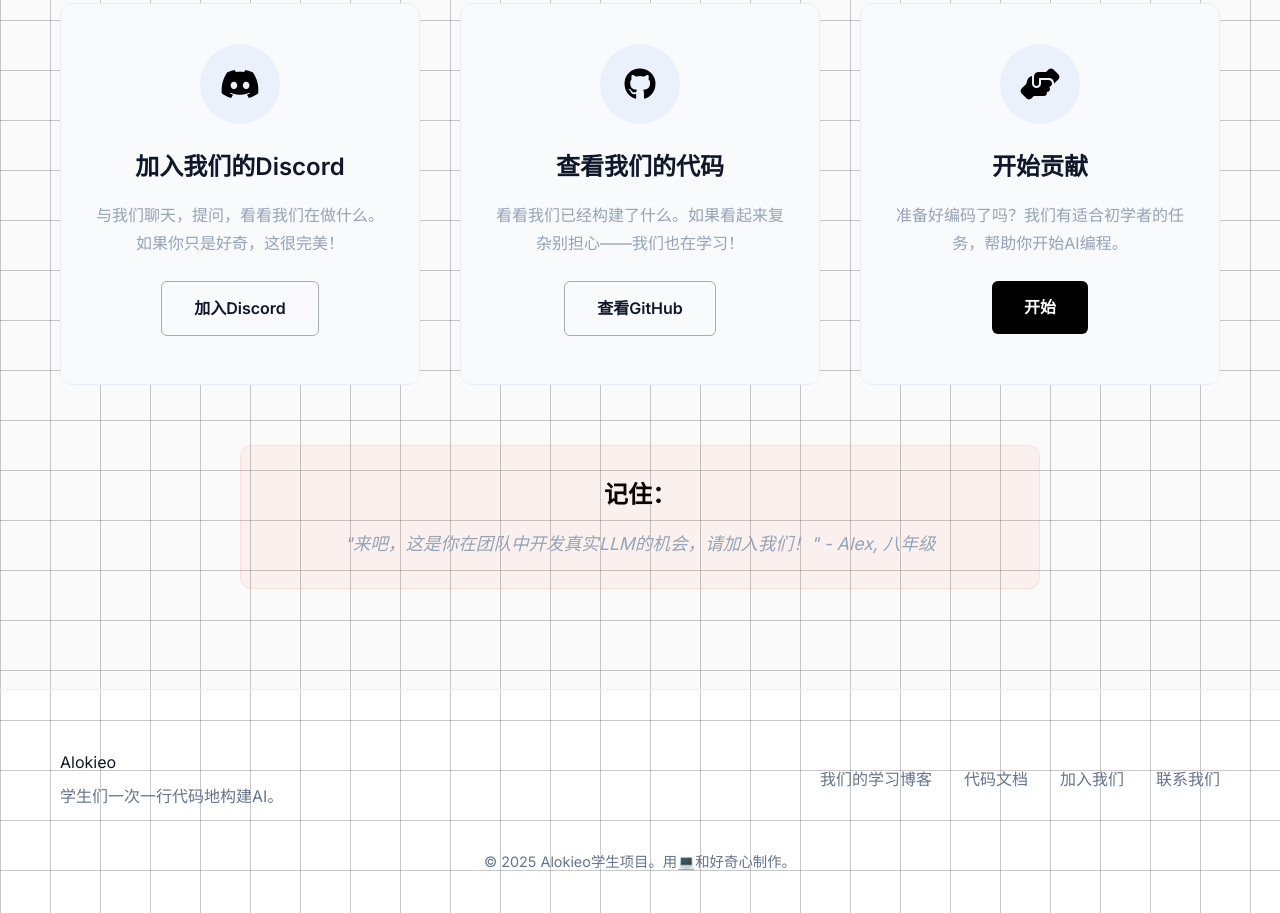
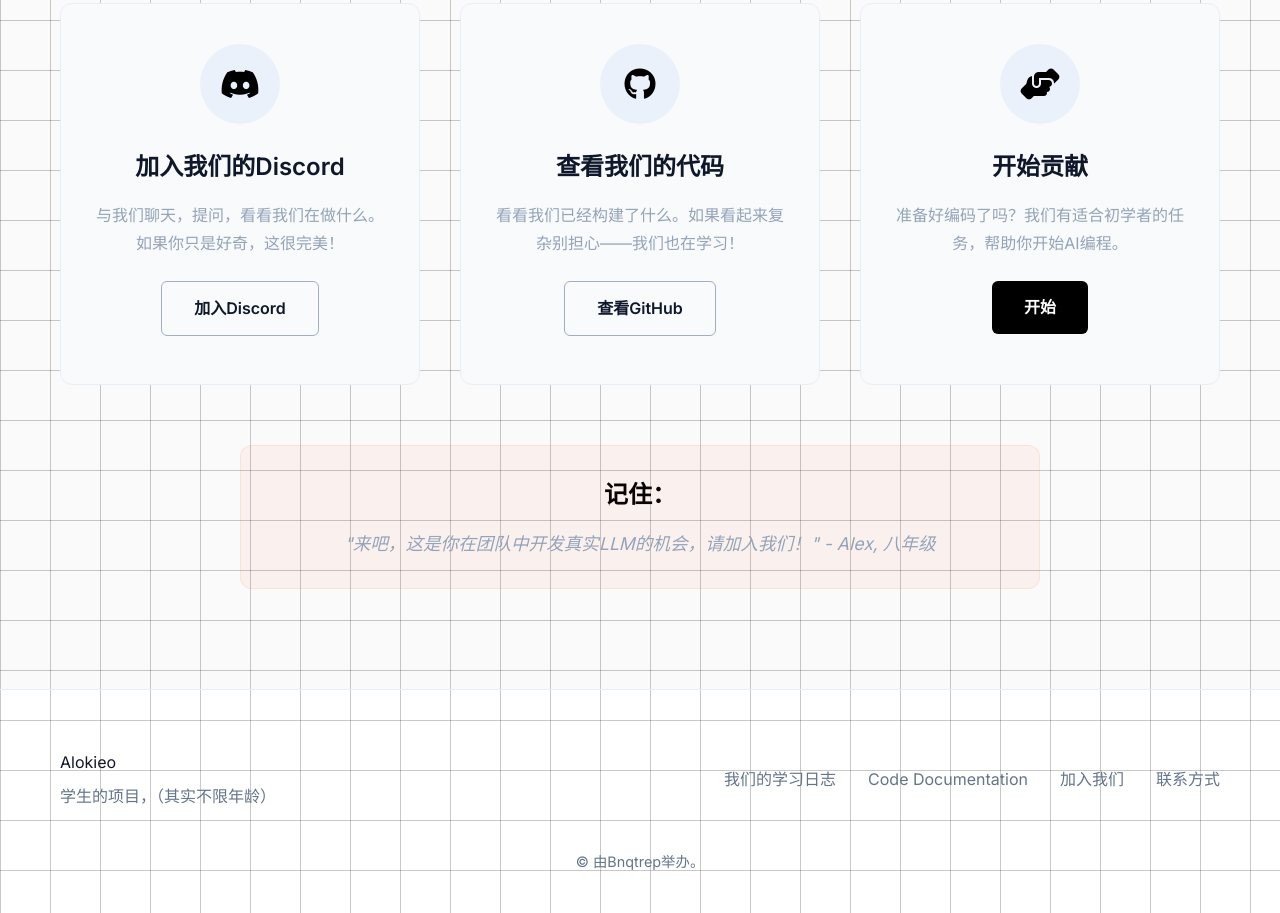
Before and after one commit to Bnqtrep/Alokieo-Website, a plain HTML site: page index-zh.html in a window 1280 px wide. Shown: the part 3580-4493 px from the top of the page. Drawn offline with nearby package versions, Linux system fonts and the light colour scheme.

Commit message:
update
update

```diff
--- a/index-zh.html
+++ b/index-zh.html
@@ -223,17 +223,17 @@
 
                         <div class="logo-text">Alokieo</div>
                     </div>
-                    <p>学生们一次一行代码地构建AI。</p>
+                    <p>学生的项目，（其实不限年龄）</p>
                 </div>
                 <div class="footer-links">
-                    <a href="#privacy">我们的学习博客</a>
-                    <a href="#terms">代码文档</a>
-                    <a href="#careers">加入我们</a>
-                    <a href="#contact">联系我们</a>
+                    <a href="https://fuck.com" target="_blank" class="referral-link">我们的学习日志</a>
+                    <a href="https://fuck.com" target="_blank" class="referral-link">Code Documentation</a>
+                    <a href="https://fuck.com" target="_blank" class="referral-link">加入我们</a>
+                    <a href="https://fuck.com" target="_blank" class="referral-link">联系方式</a>
                 </div>
             </div>
             <div class="copyright">
-                &copy; 2025 Alokieo学生项目。用💻和好奇心制作。
+                &copy; 由Bnqtrep举办。
             </div>
         </div>
     </footer>
```
Also changed, not shown: index-en.html (+2 -2 lines).
